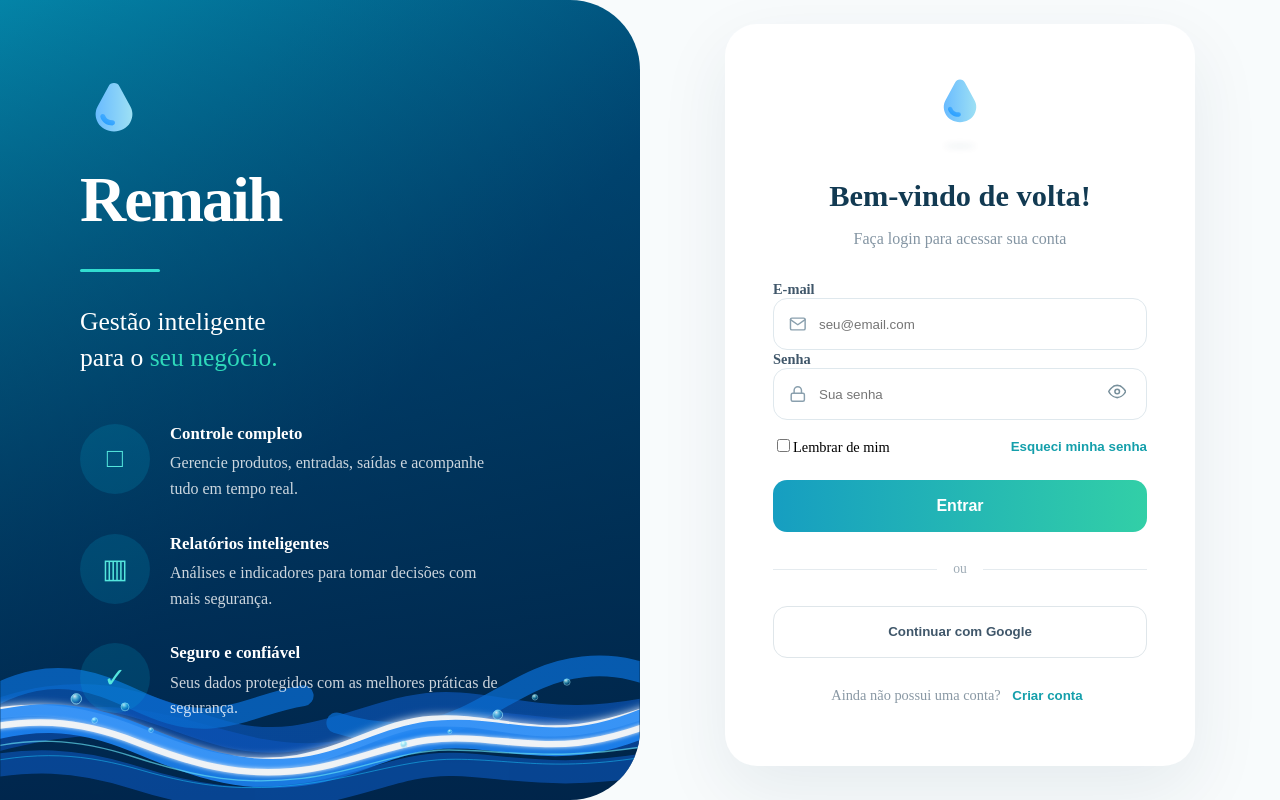
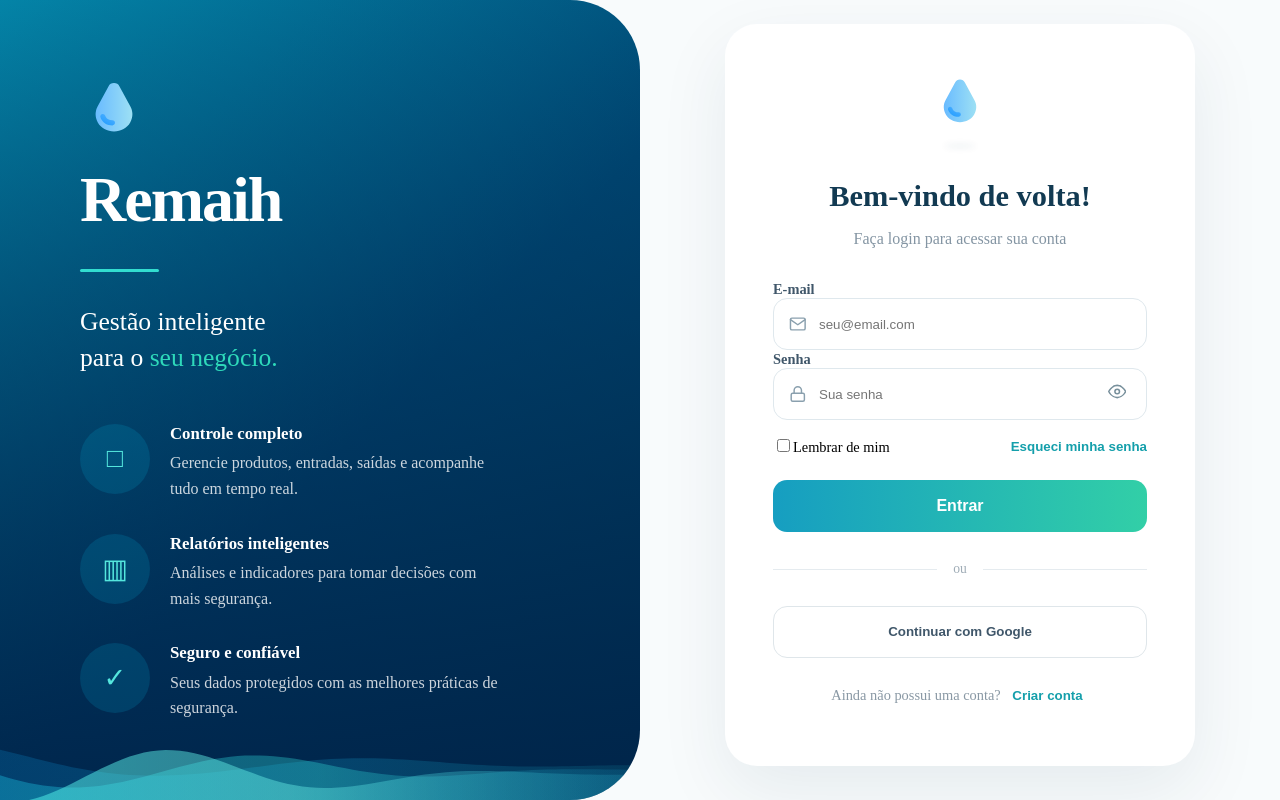
Before and after one commit to HiagoRissatto/gerenciador-estoque, a React (Vite) app in the folder frontend/: page / in a window 1280 px wide. Built offline with nearby package versions, Linux system fonts and the light colour scheme.

Commit message:
Brandpanel alterado

```diff
--- a/frontend/package.json
+++ b/frontend/package.json
@@ -11,6 +11,7 @@
   },
   "dependencies": {
     "bootstrap": "^5.3.8",
+    "gsap": "^3.15.0",
     "motion": "^13.1.1",
     "react": "^19.2.8",
     "react-dom": "^19.2.8",
--- /dev/null
+++ b/frontend/src/components/brand/AnimatedWaves.css
@@ -0,0 +1,16 @@
+.animated-waves {
+  position: absolute;
+
+  left: 0;
+  bottom: 0;
+
+  width: 100%;
+  height: 18%;
+
+  z-index: 1;
+
+  pointer-events: none;
+  user-select: none;
+
+  overflow: hidden;
+}
--- /dev/null
+++ b/frontend/src/components/brand/AnimatedWaves.tsx
@@ -0,0 +1,227 @@
+import { useEffect, useRef } from "react";
+import { gsap } from "gsap";
+
+import "./AnimatedWaves.css";
+
+export default function AnimatedWaves() {
+  const backWaveRef = useRef<SVGPathElement>(null);
+  const middleWaveRef = useRef<SVGPathElement>(null);
+  const frontWaveRef = useRef<SVGPathElement>(null);
+
+  useEffect(() => {
+    let phase = 0;
+
+    function createWave(
+      width: number,
+      baseY: number,
+      amplitude: number,
+      frequency: number,
+      phaseOffset: number
+    ) {
+      const points: string[] = [];
+      const step = 18;
+
+      for (let x = 0; x <= width; x += step) {
+        const progress = x / width;
+
+        /*
+          A amplitude começa forte na esquerda
+          e diminui gradualmente até a direita.
+        */
+        const decay = Math.pow(1 - progress, 1.35);
+
+        /*
+          Movimento principal da onda.
+        */
+        const primaryWave = Math.sin(
+          x * frequency - phase + phaseOffset
+        );
+
+        /*
+          Pequena variação para a onda não parecer
+          perfeitamente repetitiva.
+        */
+        const secondaryWave = Math.sin(
+          x * 0.0035 -
+            phase * 0.4 +
+            phaseOffset
+        );
+
+        /*
+          Faz a onda respirar levemente enquanto
+          continua perdendo força para a direita.
+        */
+        const breathing =
+          0.82 + secondaryWave * 0.18;
+
+        const dynamicAmplitude =
+          amplitude * decay * breathing;
+
+        const y =
+          baseY +
+          primaryWave * dynamicAmplitude;
+
+        points.push(
+          `${x === 0 ? "M" : "L"} ${x} ${y}`
+        );
+      }
+
+      return `
+        ${points.join(" ")}
+        L ${width} 420
+        L 0 420
+        Z
+      `;
+    }
+
+    function animateWaves() {
+      phase += 0.022;
+
+      if (backWaveRef.current) {
+        backWaveRef.current.setAttribute(
+          "d",
+          createWave(
+            1600,
+            318,
+            72,
+            0.006,
+            0
+          )
+        );
+      }
+
+      if (middleWaveRef.current) {
+        middleWaveRef.current.setAttribute(
+          "d",
+          createWave(
+            1600,
+            332,
+            92,
+            0.0068,
+            1.2
+          )
+        );
+      }
+
+      if (frontWaveRef.current) {
+        frontWaveRef.current.setAttribute(
+          "d",
+          createWave(
+            1600,
+            346,
+            112,
+            0.0075,
+            2.4
+          )
+        );
+      }
+    }
+
+    gsap.ticker.add(animateWaves);
+
+    return () => {
+      gsap.ticker.remove(animateWaves);
+    };
+  }, []);
+
+  return (
+    <svg
+      className="animated-waves"
+      viewBox="0 0 1600 420"
+      preserveAspectRatio="none"
+      aria-hidden="true"
+    >
+      <defs>
+        <linearGradient
+          id="backWater"
+          x1="0"
+          x2="1600"
+          gradientUnits="userSpaceOnUse"
+        >
+          <stop
+            offset="0%"
+            stopColor="#087FC0"
+            stopOpacity="0.28"
+          />
+
+          <stop
+            offset="55%"
+            stopColor="#149FD0"
+            stopOpacity="0.24"
+          />
+
+          <stop
+            offset="100%"
+            stopColor="#1ABFCD"
+            stopOpacity="0.12"
+          />
+        </linearGradient>
+
+        <linearGradient
+          id="middleWater"
+          x1="0"
+          x2="1600"
+          gradientUnits="userSpaceOnUse"
+        >
+          <stop
+            offset="0%"
+            stopColor="#16B4D8"
+            stopOpacity="0.42"
+          />
+
+          <stop
+            offset="50%"
+            stopColor="#32DDD8"
+            stopOpacity="0.34"
+          />
+
+          <stop
+            offset="100%"
+            stopColor="#159AC9"
+            stopOpacity="0.16"
+          />
+        </linearGradient>
+
+        <linearGradient
+          id="frontWater"
+          x1="0"
+          x2="1600"
+          gradientUnits="userSpaceOnUse"
+        >
+          <stop
+            offset="0%"
+            stopColor="#48E6E3"
+            stopOpacity="0.58"
+          />
+
+          <stop
+            offset="45%"
+            stopColor="#6CF4EA"
+            stopOpacity="0.42"
+          />
+
+          <stop
+            offset="100%"
+            stopColor="#26B8D5"
+            stopOpacity="0.18"
+          />
+        </linearGradient>
+      </defs>
+
+      <path
+        ref={backWaveRef}
+        fill="url(#backWater)"
+      />
+
+      <path
+        ref={middleWaveRef}
+        fill="url(#middleWater)"
+      />
+
+      <path
+        ref={frontWaveRef}
+        fill="url(#frontWater)"
+      />
+    </svg>
+  );
+}
--- a/frontend/src/components/login/BrandPanel.css
+++ b/frontend/src/components/login/BrandPanel.css
@@ -49,6 +49,8 @@
 
 .brand-content {
   max-width: 430px;
+    position: relative;
+  z-index: 3;
 }
 
 .brand-logo {
--- a/frontend/src/components/login/BrandPanel.tsx
+++ b/frontend/src/components/login/BrandPanel.tsx
@@ -1,6 +1,7 @@
 import "./BrandPanel.css";
 import remaihDrop from "../../assets/remaih-gota.svg";
 import remaihWaves from "../../assets/remaih-waves.svg";
+import AnimatedWaves from "../brand/AnimatedWaves";
 import { motion } from "motion/react";
 export default function BrandPanel() {
   return (
@@ -57,15 +58,27 @@ export default function BrandPanel() {
             <h1>Remaih</h1>
           </div>
 
-          <motion.div
-            className="brand-line"
-            initial={{ width: 0, opacity: 0, x: -15 }}
-            animate={{ width: 80, opacity: 1, x: 0 }}
-            transition={{
-              duration: 0.9,
-              ease: "easeOut",
-            }}
-          />
+<motion.div
+  className="brand-line"
+  initial={{
+    width: 40,
+    opacity: 0
+  }}
+  animate={{
+    width: [40, 100, 55, 90, 40],
+    opacity: 1
+  }}
+  transition={{
+    width: {
+      duration: 4,
+      repeat: Infinity,
+      ease: "easeInOut"
+    },
+    opacity: {
+      duration: 0.5
+    }
+  }}
+/>
 
           <p className="brand-slogan">
             Gestão inteligente <br />
@@ -109,22 +122,8 @@ export default function BrandPanel() {
           </div>
         </div>
       </div>
+ <AnimatedWaves />
 
-<motion.img
-  src={remaihWaves}
-  alt=""
-  className="brand-waves"
-  animate={{
-    y: [0, -8, 0, 6, 0],
-    scaleX: [1, 1.025, 1, 0.985, 1],
-    scaleY: [1, 1.01, 1, 0.995, 1]
-  }}
-  transition={{
-    duration: 10,
-    repeat: Infinity,
-    ease: "easeInOut"
-  }}
-/>
     </section>
   );
 }
```
Also changed, not shown: 2 other files (tests, documents, lock files or other folders).
